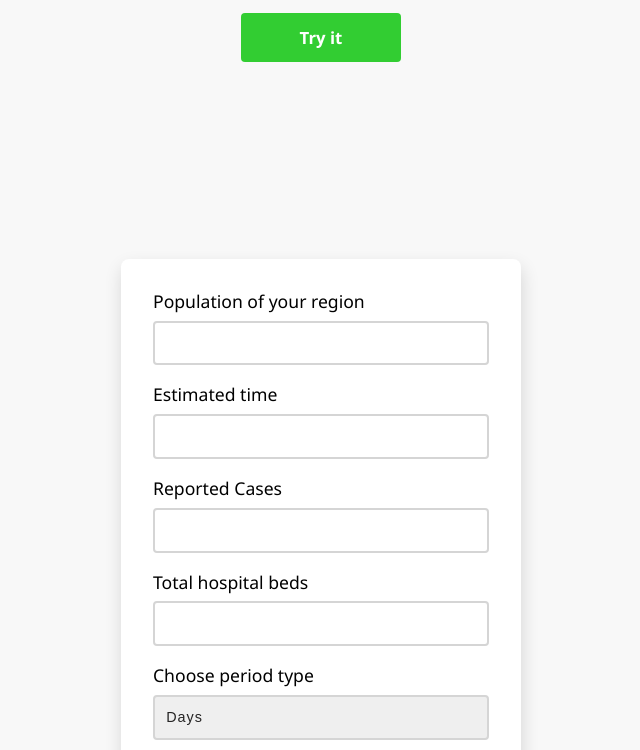
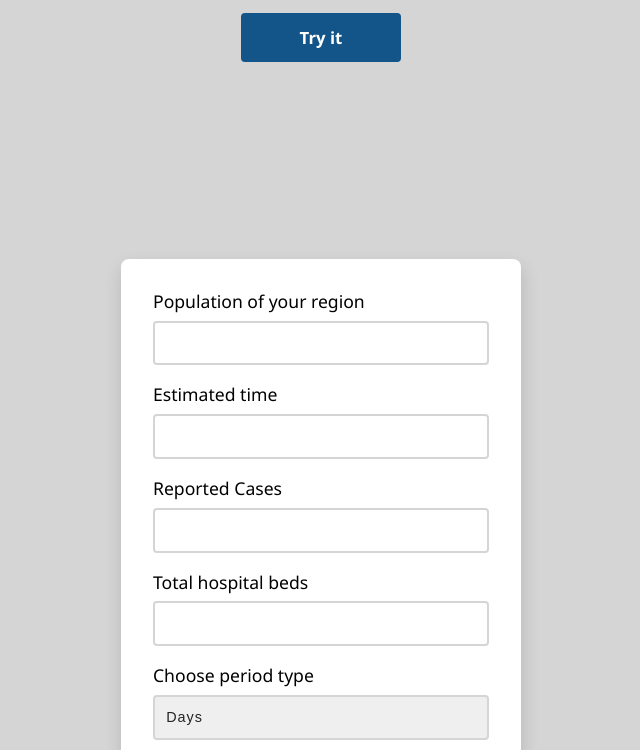
Before and after one commit to blessdarah/covid-19-assessment, a website: page index.html in a window 1280 px wide. Shown: the part 301-1051 px from the top of the page, without its empty margins (319-959 px from the left). Drawn offline with Linux system fonts and the light colour scheme.

Commit message:
update color pallete

```diff
--- a/src/css/main.css
+++ b/src/css/main.css
@@ -6,7 +6,7 @@
 
 body {
     font-family: 'Segoe UI', Tahoma, Geneva, Verdana, sans-serif;
-    background: #f8f8f8;
+    background: #d5d5d5;
     line-height: 1.5;
 }
 
@@ -22,10 +22,11 @@ a {
     border: 2px solid transparent;
     cursor: pointer;
     transition: all 300ms ease-in-out;
+    color: white;
 }
 
 .btn-success {
-    background: limegreen;
+    background: #135589;
     font-weight: bold;
     width: 100%;
 }
@@ -54,7 +55,6 @@ a {
     justify-content: center;
     height: 100%;
     text-align: center;
-    color: white;
     font-size: 105%;
 }
 
@@ -74,8 +74,7 @@ a {
 }
 
 .hero .btn:hover {
-    background: #fff;
-    color: limegreen
+    box-shadow: 1px 8px 18px rgba(0, 0, 0, 0.14);
 }
 
 .hero .btn:active {
```
